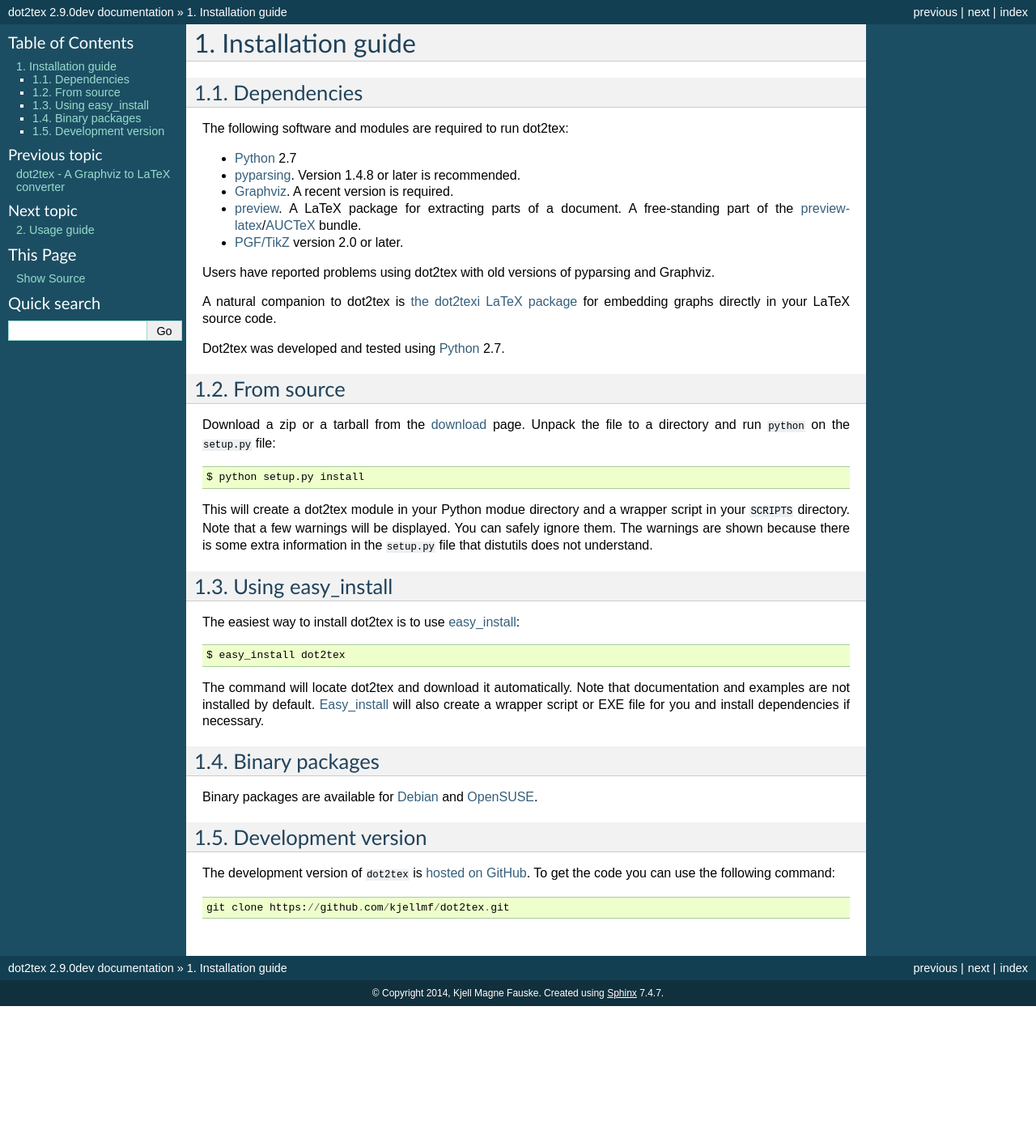
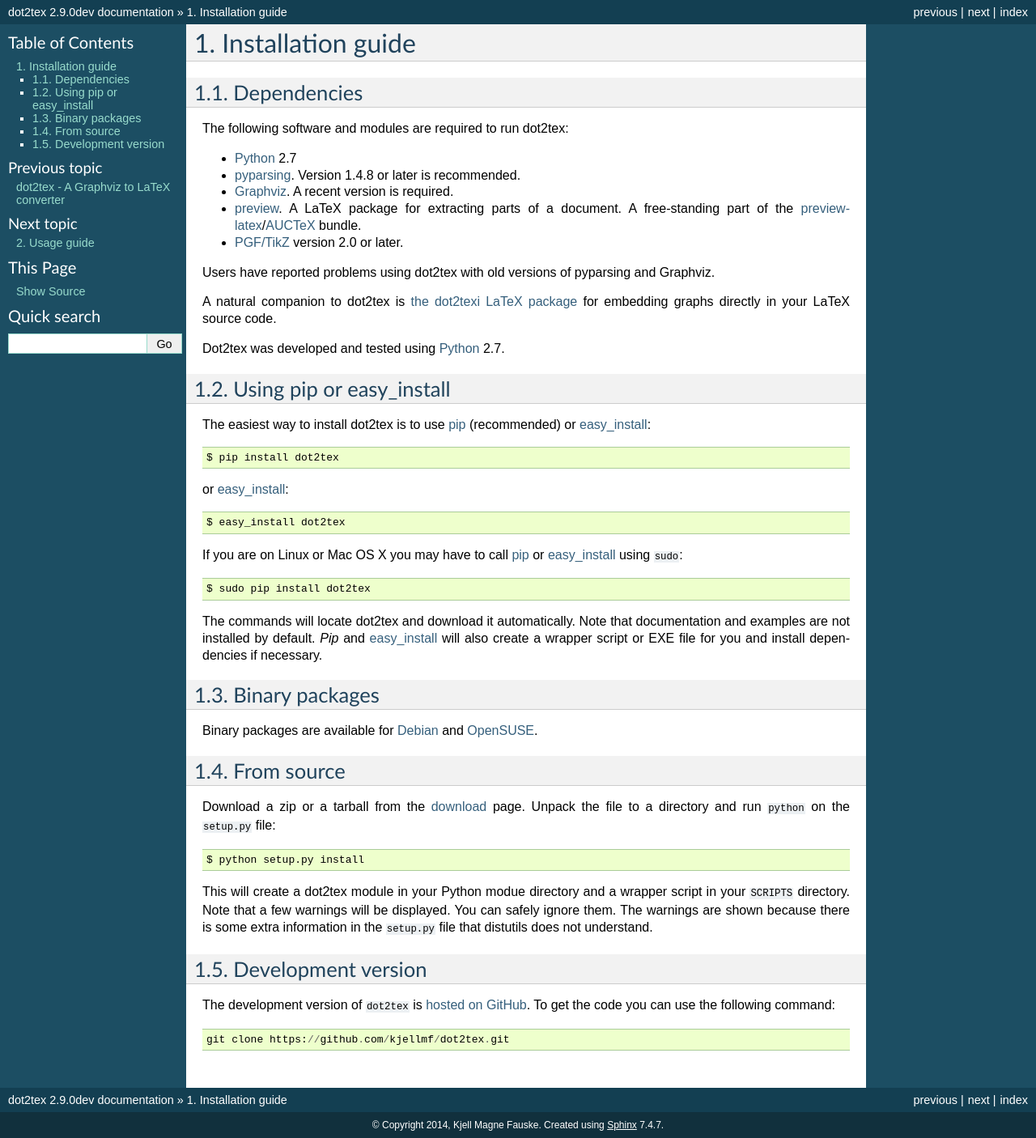
Before and after one commit to xyz2tex/dot2tex, a Sphinx documentation site: the page built from docs/installation_guide.rst, in a window 1280 px wide. Shown: the whole page at 81% size. Built offline with Sphinx 7.4.7, drawn with Linux system fonts in a browser that asks for light colours; formulas are drawn with MathJax 3; before the commit the page ends 1243 px from its top, so only the background shows below that.

Commit message:
Update installation guide

```diff
--- a/docs/common.inc
+++ b/docs/common.inc
@@ -11,3 +11,4 @@
 .. _preview-latex: http://www.gnu.org/software/auctex/preview-latex.html
 .. _AUCTeX: http://www.gnu.org/software/auctex/
 .. _dot2texi: http://www.ctan.org/pkg/dot2texi
+.. _pip: https://pypi.python.org/pypi/pip
--- a/docs/installation_guide.rst
+++ b/docs/installation_guide.rst
@@ -18,6 +18,31 @@
 
 Dot2tex was developed and tested using Python_ 2.7.
 
+Using pip or easy_install
+-------------------------
+
+The easiest way to install dot2tex is to use `pip`_ (recommended) or `easy_install`_::
+
+    $ pip install dot2tex
+
+or `easy_install`_::
+
+    $ easy_install dot2tex
+
+If you are on Linux or Mac OS X you may have to call `pip`_ or `easy_install`_ using ``sudo``::
+
+    $ sudo pip install dot2tex
+
+The commands will locate dot2tex and download it automatically. Note that documentation and examples are not installed by default. `Pip` and `easy_install`_ will also create a wrapper script or EXE file for you and install dependencies if necessary.
+
+
+.. _download: https://pypi.python.org/pypi/dot2tex#downloads
+
+Binary packages
+---------------
+
+Binary packages are available for Debian_ and OpenSUSE_.
+
 
 From source
 -----------
@@ -28,22 +53,6 @@
 
 This will create a dot2tex module in your Python modue directory and a wrapper script in your ``SCRIPTS`` directory. Note that a few warnings will be displayed. You can safely ignore them. The warnings are shown because there is some extra information in the ``setup.py`` file that distutils does not understand.
 
-Using easy_install
-------------------
-
-The easiest way to install dot2tex is to use `easy_install`_::
-
-    $ easy_install dot2tex
-
-The command will locate dot2tex and download it automatically. Note that documentation and examples are not installed by default. `Easy_install`_ will also create a wrapper script or EXE file for you and install dependencies if necessary.
-
-
-.. _download: https://pypi.python.org/pypi/dot2tex#downloads
-
-Binary packages
----------------
-
-Binary packages are available for Debian_ and OpenSUSE_.
 
 Development version
 -------------------
@@ -53,7 +62,7 @@
     git clone https://github.com/kjellmf/dot2tex.git
 
 .. _Debian: http://packages.qa.debian.org/d/dot2tex.html
-.. _OpenSUSE: http://download.opensuse.org/repositories/home:/jimfunk/
+.. _OpenSUSE: https://build.opensuse.org/package/show/home:jimfunk/dot2tex
 
 
 .. include:: common.inc
```
